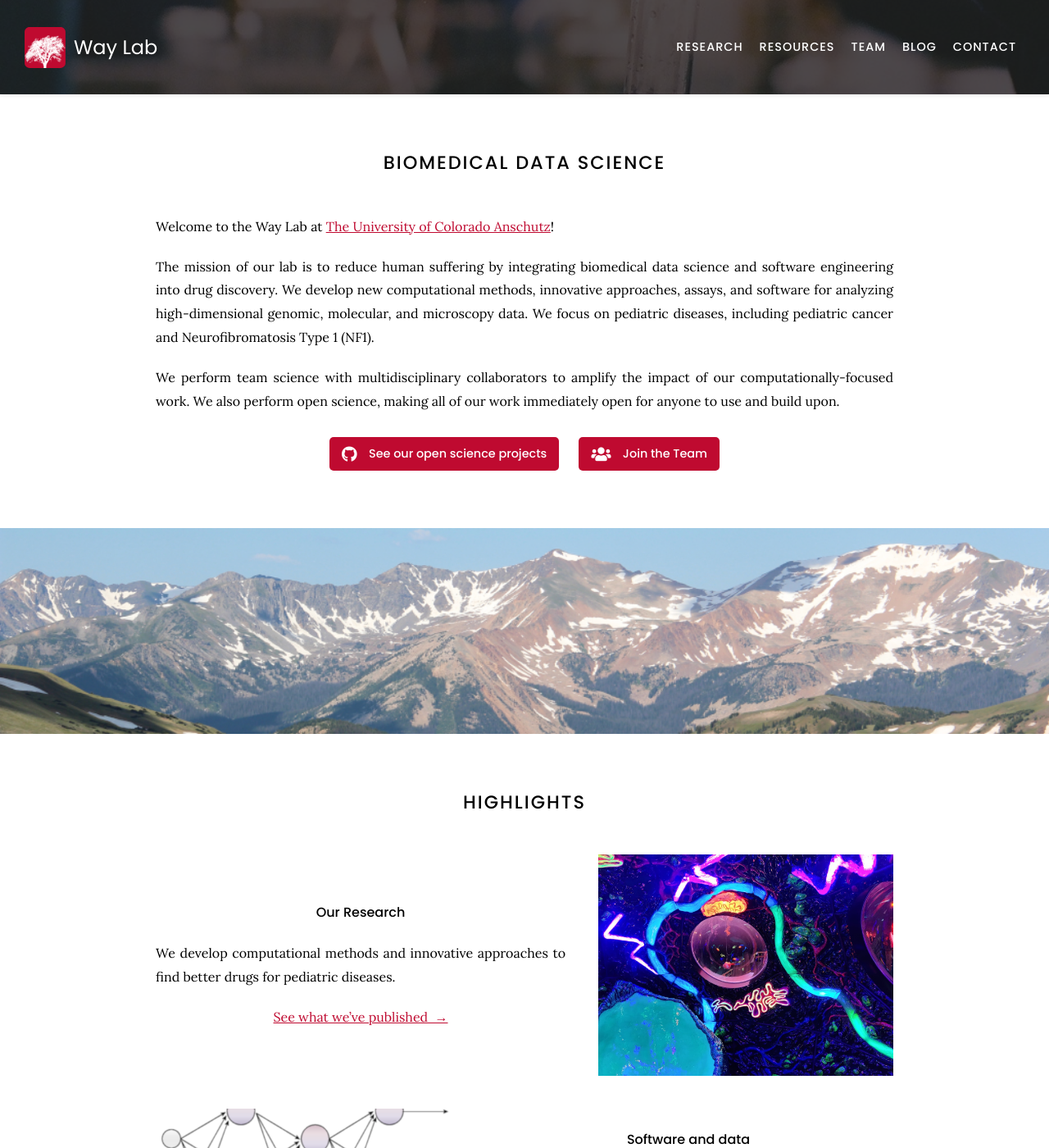
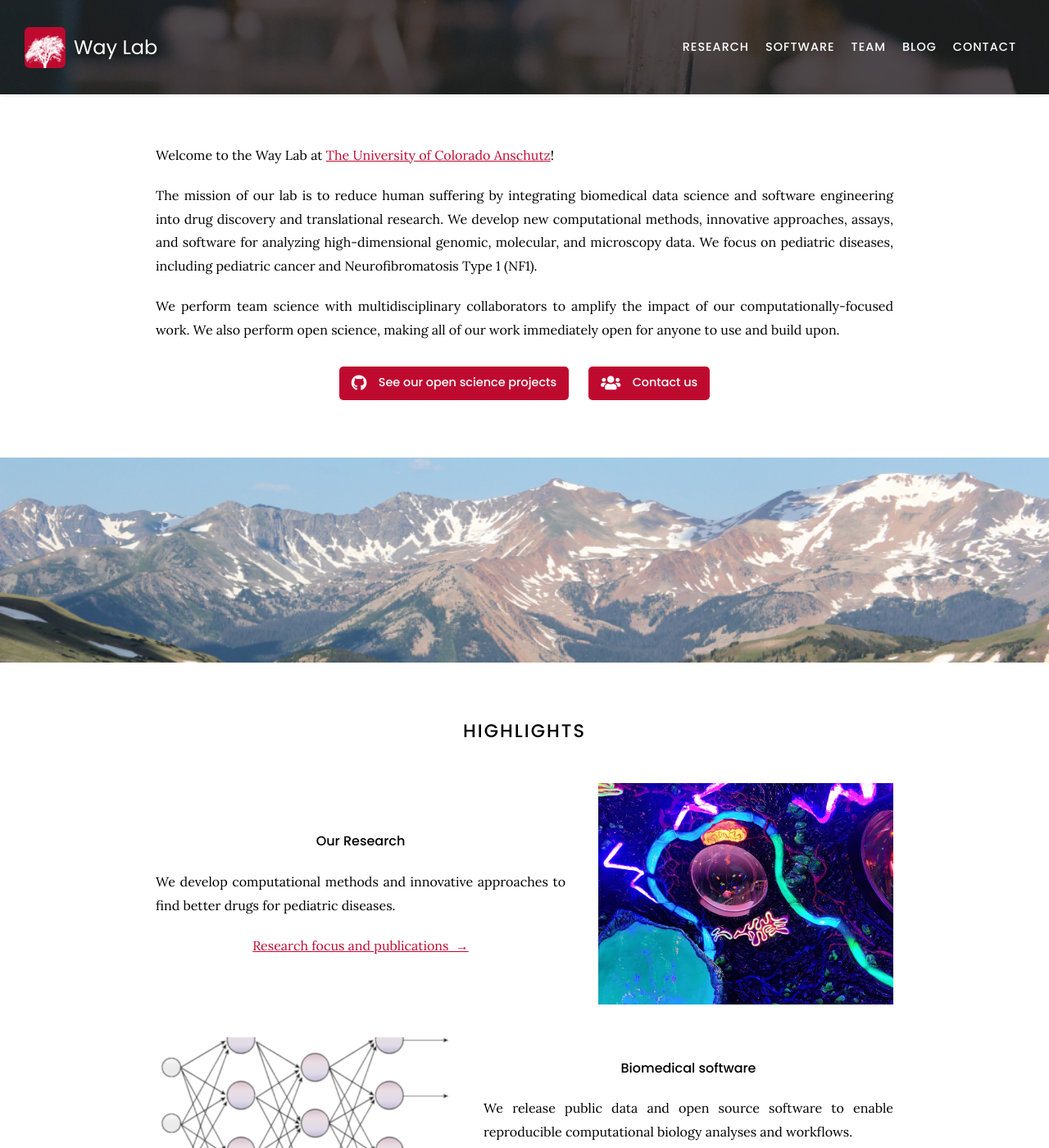
Before and after one commit to WayScience/waysciencelab.com, a Jekyll site: the page built from index.md, in a window 1280 px wide and 1400 px high. Shown: the whole window at 82% size. Built offline with Jekyll 4.4.1, drawn with Linux system fonts in a browser that asks for light colours; nearby versions of some CDN libraries; some of the changed text lies outside the part shown.

Commit message:
update text

```diff
--- a/index.md
+++ b/index.md
@@ -2,11 +2,9 @@
 title: Home
 ---
 
-# Biomedical data science
-
 Welcome to the Way Lab at [The University of Colorado Anschutz](https://www.cuanschutz.edu/)!
 
-The mission of our lab is to reduce human suffering by integrating biomedical data science and software engineering into drug discovery.
+The mission of our lab is to reduce human suffering by integrating biomedical data science and software engineering into drug discovery and translational research.
 We develop new computational methods, innovative approaches, assays, and software for analyzing high-dimensional genomic, molecular, and microscopy data.
 We focus on pediatric diseases, including pediatric cancer and Neurofibromatosis Type 1 (NF1).
 
@@ -24,8 +22,8 @@ We also perform open science, making all of our work immediately open for anyone
 {%
   include link.html
   icon="fas fa-users"
-  text="Join the Team"
-  link="join/"
+  text="Contact us"
+  link="contact/"
   style="button"
 %}
 {:.center}
@@ -41,7 +39,7 @@ We also perform open science, making all of our work immediately open for anyone
 {% capture text %}
 We develop computational methods and innovative approaches to find better drugs for pediatric diseases.
 
-[See what we've published &nbsp;→](research)
+[Research focus and publications &nbsp;→](research)
 {:.center}
 {% endcapture %}
 
@@ -54,9 +52,9 @@ We develop computational methods and innovative approaches to find better drugs
 %}
 
 {% capture text %}
-We also release public data and open source software to enable reproducible computational biology analyses and workflows.
+We release public data and open source software to enable reproducible computational biology analyses and workflows.
 
-[See our resources &nbsp;→](resources)
+[Software &nbsp;→](software)
 {:.center}
 {% endcapture %}
 
@@ -64,15 +62,15 @@ We also release public data and open source software to enable reproducible comp
   include feature.html
   image="images/network.png"
   link="resources"
-  headline="Software and data"
+  headline="Biomedical software"
   text=text
 %}
 
 {% capture text %}
-Our group is a welcoming, diverse, and inclusive team.
+Our lab is a welcoming, diverse, and inclusive team.
 We are collaborative, curious, and passionate about our work.
 
-[Meet our team &nbsp;→](team)
+[Meet our lab &nbsp;→](team)
 {:.center}
 {% endcapture %}
 
@@ -80,10 +78,10 @@ We are collaborative, curious, and passionate about our work.
   include feature.html
   image="images/team.jpeg"
   link="team"
-  headline="Our lab team"
+  headline="Our lab"
   text=text
 %}
-
+<!---
 {%
   include link.html
   type="github"
@@ -93,3 +91,4 @@ We are collaborative, curious, and passionate about our work.
   style="button"
 %}
 {:.center}
+-->
```
Also changed, not shown: contact/index.md (+4 -2 lines), software/index.md (+2 -2 lines).
